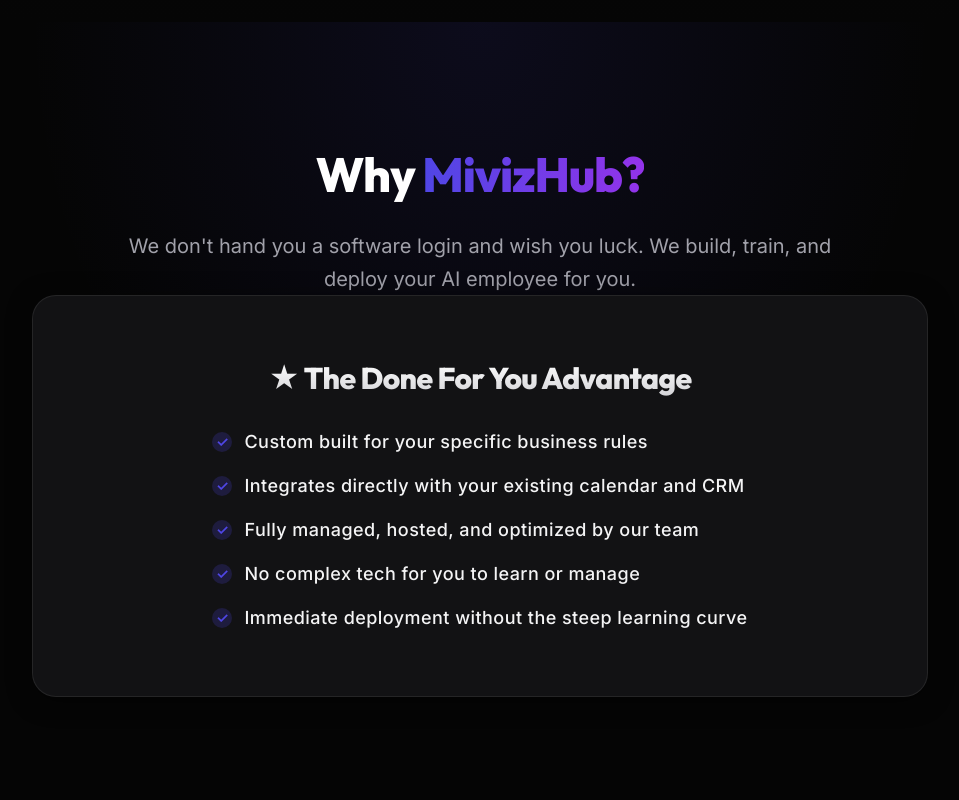
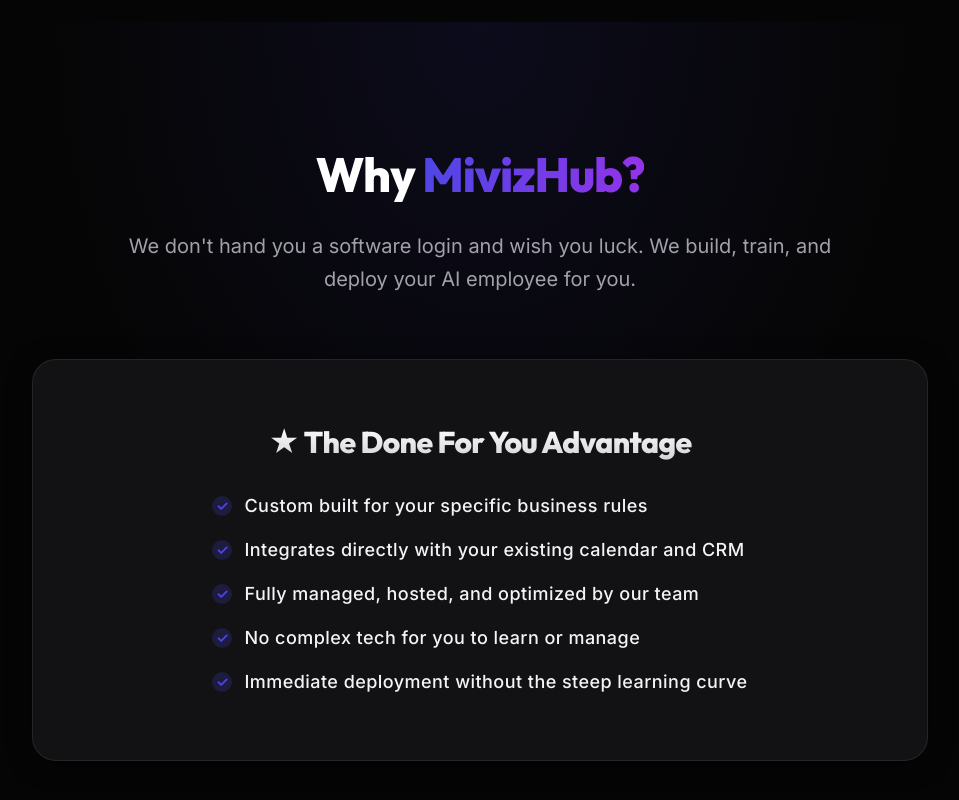
Before and after one commit to Rahullohar703/mivizhub-online, a React (Vite) app: page / in a window 1280 px wide. Shown: the part 1817-2617 px from the top of the page, without its empty margins (160-1119 px from the left). Built offline with nearby package versions, Linux system fonts and the light colour scheme; the HTML template or start-up script is replaced by a standard one.

Commit message:
Fix missing vertical spacing in SectionSolution

```diff
--- a/src/components/SectionSolution.jsx
+++ b/src/components/SectionSolution.jsx
@@ -13,7 +13,7 @@
           whileInView={{ opacity: 1, y: 0 }}
           viewport={{ once: true }}
           transition={{ duration: 0.8 }}
-          className="max-w-3xl mx-auto text-center"
+          className="max-w-3xl mx-auto text-center mb-12 md:mb-16"
         >
           <h2 className="text-3xl sm:text-4xl md:text-5xl font-extrabold tracking-tight text-white leading-[1.2] mb-6 pb-2">
             Why <span className="text-transparent bg-clip-text bg-gradient-to-r from-brandAccent to-brandPurple">MivizHub?</span>
```
